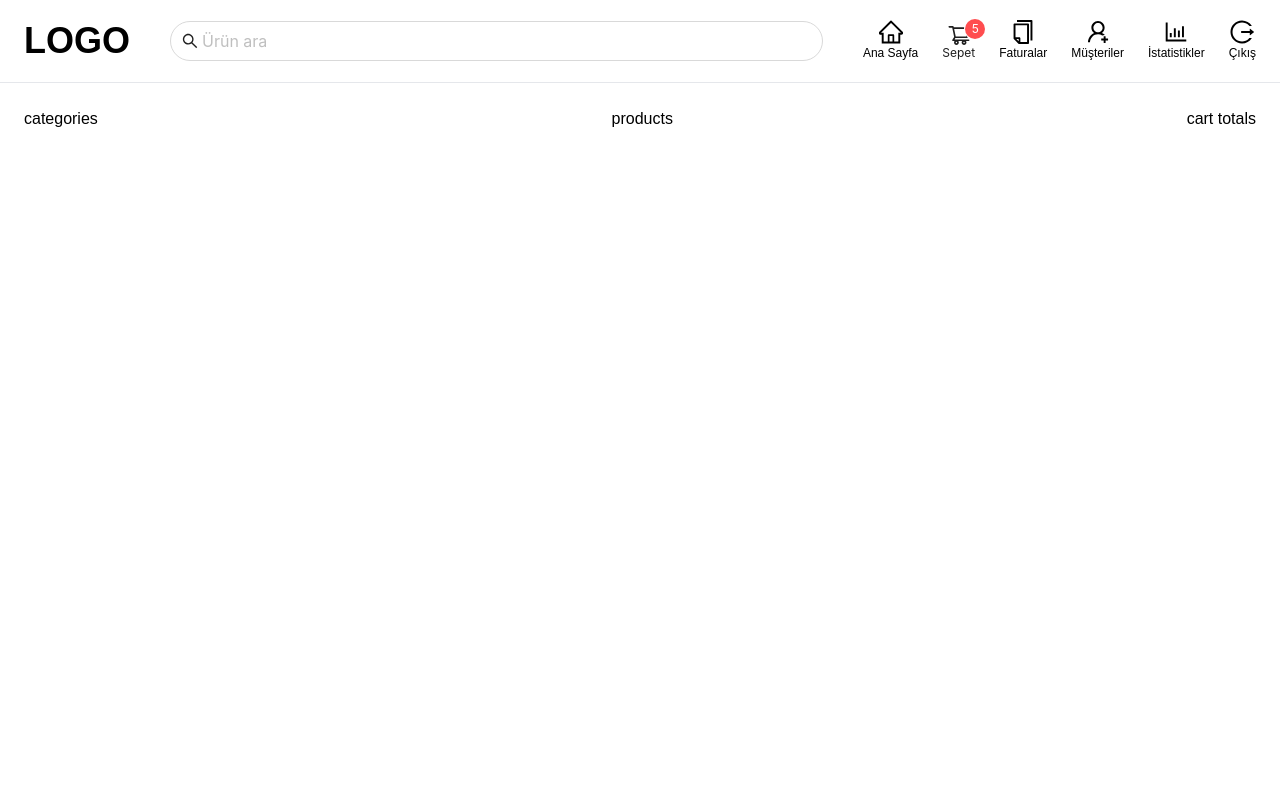
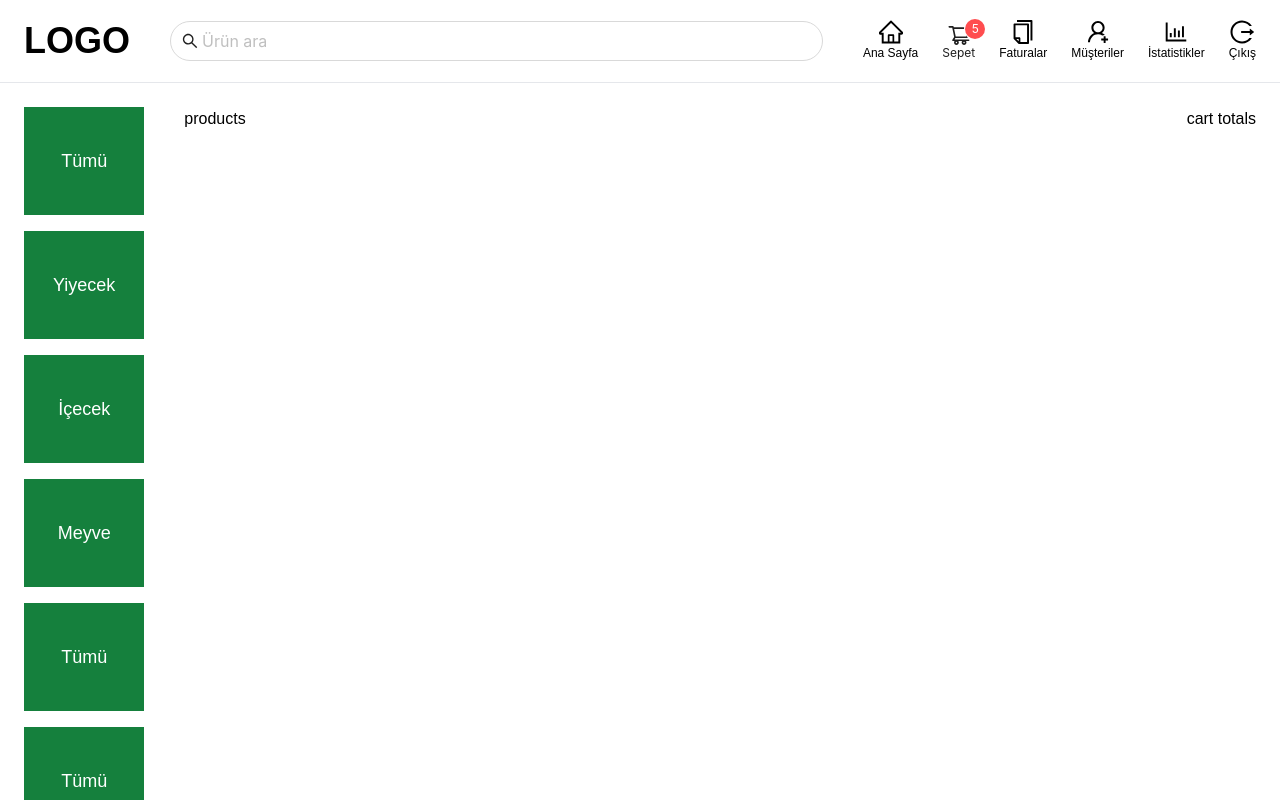
Before and after one commit to dev-ebruates/post-application, a React (Create React App) app: page / in a window 1280 px wide. Shown: the top 800 px of the page. Built offline with nearby package versions, Linux system fonts and the light colour scheme.

Commit message:
Categories Component oluşturuldu.

```diff
--- a/src/App.jsx
+++ b/src/App.jsx
@@ -1,14 +1,15 @@
+import Categories from "./components/categories/Categories";
 import Header from "./components/header/Header";
 
 function App() {
   return (
     <>
       <Header />
-      <div className="home px-6 flex justify-between">
-        <div className="categories">
-          <div>categories</div>
+      <div className="home px-6 flex justify-between gap-10">
+      <div className="categories flex-1 overflow-auto max-h-[calc(100vh-_-112px)] pb-64">
+          <Categories />
         </div>
-        <div className="products">
+        <div className="products flex-[8]">
           <div>products</div>
         </div>
         <div className="">
--- /dev/null
+++ b/src/components/categories/Categories.jsx
@@ -0,0 +1,50 @@
+import React from 'react'
+
+const Categories = () => {
+  return (
+  <ul className='flex gap-4 flex-col  text-lg'>
+    <li className='bg-green-700 px-6 py-10 text-white cursor-pointer hover:bg-pink-700 transition-all text-center'>
+      <span>Tümü</span>
+    </li>
+    <li className='bg-green-700 px-6 py-10 text-white cursor-pointer hover:bg-pink-700 transition-all text-center'>
+      <span>Yiyecek</span>
+    </li>
+    <li className='bg-green-700 px-6 py-10 text-white cursor-pointer hover:bg-pink-700 transition-all text-center'>
+      <span>İçecek</span>
+    </li>
+    <li className='bg-green-700 px-6 py-10 text-white cursor-pointer hover:bg-pink-700 transition-all text-center'>
+      <span>Meyve</span>
+    </li>
+    <li className='bg-green-700 px-6 py-10 text-white cursor-pointer hover:bg-pink-700 transition-all text-center'>
+      <span>Tümü</span>
+    </li>
+    <li className='bg-green-700 px-6 py-10 text-white cursor-pointer hover:bg-pink-700 transition-all text-center'>
+      <span>Tümü</span>
+    </li>
+    <li className='bg-green-700 px-6 py-10 text-white cursor-pointer hover:bg-pink-700 transition-all text-center'>
+      <span>Tümü</span>
+    </li>
+    <li className='bg-green-700 px-6 py-10 text-white cursor-pointer hover:bg-pink-700 transition-all text-center'>
+      <span>Tümü</span>
+    </li>
+    <li className='bg-green-700 px-6 py-10 text-white cursor-pointer hover:bg-pink-700 transition-all text-center'>
+      <span>Tümü</span>
+    </li>
+    <li className='bg-green-700 px-6 py-10 text-white cursor-pointer hover:bg-pink-700 transition-all text-center'>
+      <span>Tümü</span>
+    </li>
+    <li className='bg-green-700 px-6 py-10 text-white cursor-pointer hover:bg-pink-700 transition-all text-center'>
+      <span>Tümü</span>
+    </li>
+    <li className='bg-green-700 px-6 py-10 text-white cursor-pointer hover:bg-pink-700 transition-all text-center'>
+      <span>Tümü</span>
+    </li>
+    <li className='bg-green-700 px-6 py-10 text-white cursor-pointer hover:bg-pink-700 transition-all text-center'>
+      <span>Tümü</span>
+    </li>
+
+  </ul>
+  )
+}
+
+export default Categories
--- a/src/index.css
+++ b/src/index.css
@@ -7,9 +7,11 @@
 body {
   margin: 0;
   font-family: "Electrolize", sans-serif;
-  font-weight: 400;
-  font-style: normal;
+  overflow: hidden;
 }
 .ant-btn-primary {
   background-color:#1677ff ;
 }
+.categories::-webkit-scrollbar{
+  display: none;
+}
```
